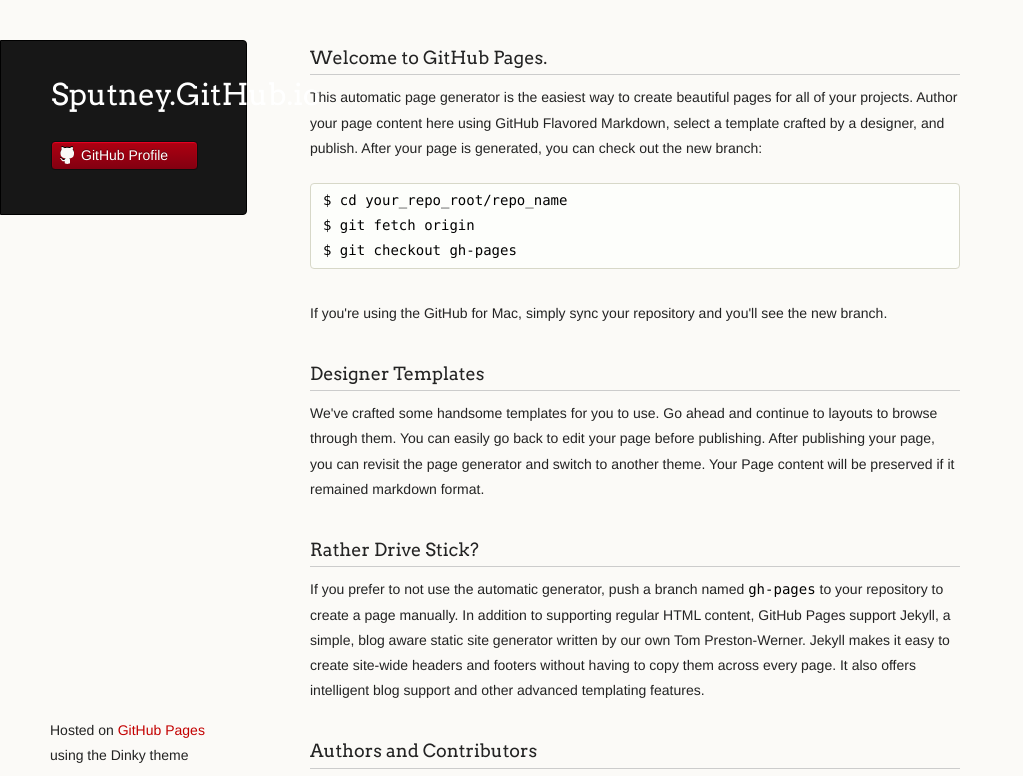
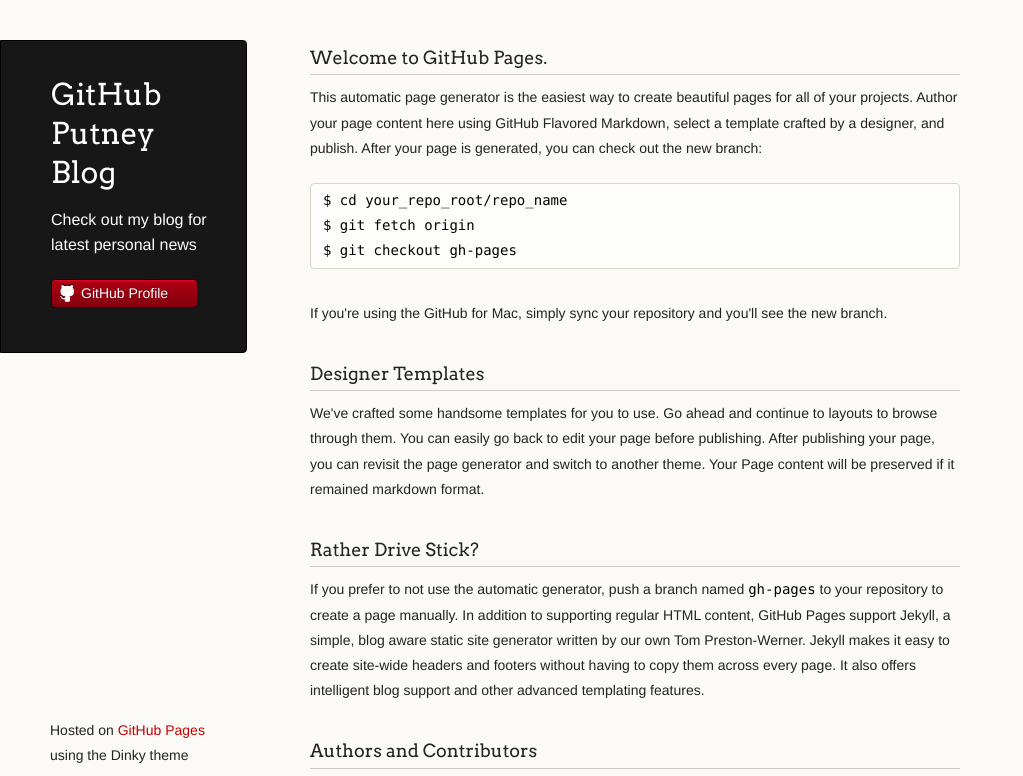
Before and after one commit to sputney/sputney.github.io, a plain HTML site: page index.html in a window 1280 px wide. Shown: the top 776 px of the page, without its empty margins (0-1023 px from the left). Drawn offline with Linux system fonts and the light colour scheme.

Commit message:
the bog header wasn't welcoming

```diff
--- a/index.html
+++ b/index.html
@@ -16,8 +16,8 @@
   <body>
     <div class="wrapper">
       <header>
-        <h1 class="header">Sputney.GitHub.io</h1>
-        <p class="header"></p>
+        <h1 class="header">GitHub Putney Blog</h1>
+        <p class="header">Check out my blog for latest personal news</p>
 
 
 
```
